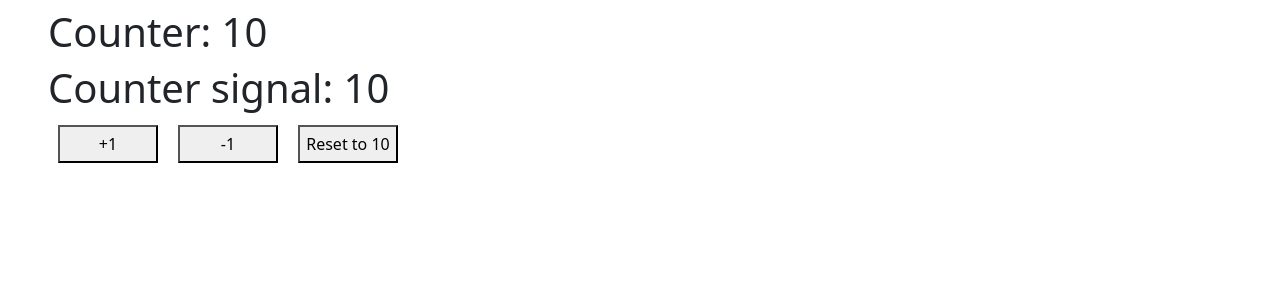
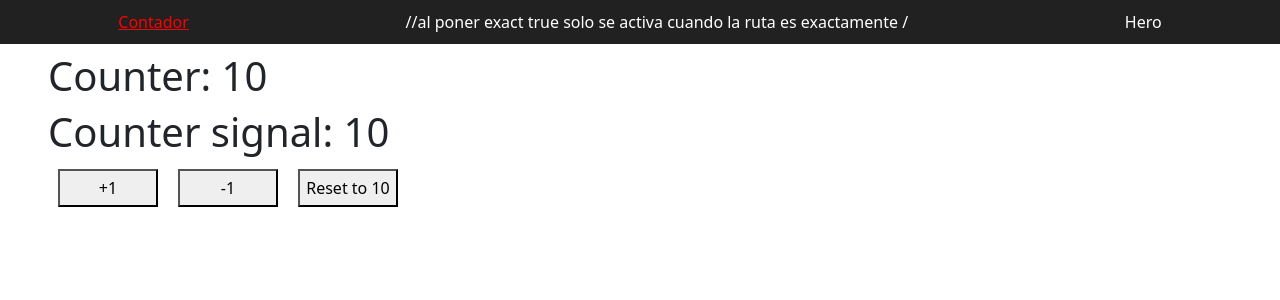
Before and after one commit to leonardoretamal/AngularProject, an Angular app: page / in a window 1280 px wide. Shown: the top 300 px of the page. Built offline with nearby package versions, Linux system fonts and the light colour scheme.

Commit message:
feat: agregar componente Navbar y mejorar la estructura de rutas

```diff
--- a/src/app/app.html
+++ b/src/app/app.html
@@ -1,4 +1,5 @@
 <!-- <nav>Esto es un nav</nav> -->
+<app-navbar></app-navbar>
 <section class="mx-5 mt-2">
     <router-outlet />
 </section>
--- a/src/app/app.ts
+++ b/src/app/app.ts
@@ -1,9 +1,10 @@
 import { Component } from '@angular/core';
 import { RouterOutlet } from '@angular/router';
+import { Navbar } from "./components/shared/navbar/navbar";
 
 @Component({
   selector: 'app-root', //es opcional, crea una etiqueta <app-root>
-  imports: [RouterOutlet], //tambien es opcional, pero necesario si se usan rutas
+  imports: [RouterOutlet, Navbar], //tambien es opcional, pero necesario si se usan rutas
   templateUrl: './app.html', //referencia al archivo html
   //viene con standalone por defecto en true
 })
--- /dev/null
+++ b/src/app/components/shared/navbar/navbar.html
@@ -0,0 +1,25 @@
+<style>
+    nav{
+        display: flex;
+        justify-content: space-around;
+        background-color: #212121;
+        color: white;
+        padding: 10px;
+    }
+
+    nav a {
+        color: white;
+        text-decoration: none;
+    }
+
+    nav a.active{
+        color:red;
+        text-decoration: underline;
+    }
+</style>
+
+<nav>
+    <a routerLink="/" routerLinkActive="active"
+        [routerLinkActiveOptions]="{exact: true}">Contador</a> //al poner exact true solo se activa cuando la ruta es exactamente /
+    <a [routerLink]="['/hero']" [routerLinkActive]="'active'">Hero</a>
+</nav>
```
Also changed, not shown: src/app/app.routes.ts (+7 -3 lines), src/app/components/shared/navbar/navbar.ts (added, +11 -0 lines).
